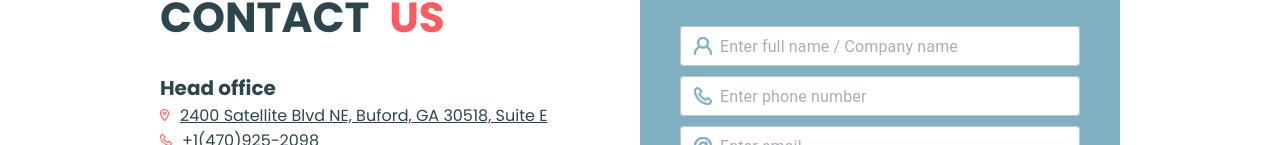
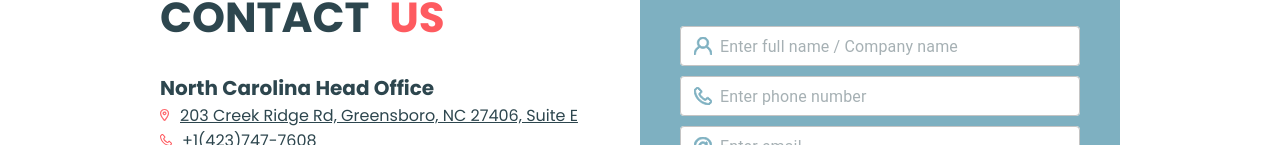
Before and after one commit to YevhenVe/nwt-llc, a React (Create React App) app: page / in a window 1280 px wide. Shown: the part 3821-3966 px from the top of the page. Built offline with nearby package versions, Linux system fonts and the light colour scheme; no server answers; the database is empty.

Commit message:
fixed contacts address and photo

```diff
--- a/src/pages/main/about/specializeCard/SpecializeCard.json
+++ b/src/pages/main/about/specializeCard/SpecializeCard.json
@@ -14,7 +14,7 @@
   },
   {
     "id": 2,
-    "image": "https://www.itekfed.com/assets/images/services-800x553-emergency-restoration-01.jpg",
+    "image": "https://nwt-llc.com/assets/images/modif.jpg",
     "title": "Upgrades & Modifications",
     "items": {
       "item1": "Antenna & Line Installation",
--- a/src/pages/main/contacts/ContactDetails.js
+++ b/src/pages/main/contacts/ContactDetails.js
@@ -6,49 +6,50 @@ const ContactDetails = ({ t }) => {
   const ContactDetailsContent = [
     {
       className: 'officeName',
-      text: 'Head office',
+      text: 'North Carolina Head Office',
     },
     {
       className: 'address',
       icon: <LocationIcon />,
-      link: `https://www.google.com/maps/place/34%C2%B005'15.3%22N+84%C2%B000'03.3%22W/@34.0875831,-84.0015607,232m/data=!3m2!1e3!4b1!4m4!3m3!8m2!3d34.087582!4d-84.000917?entry=ttu`,
-      text: '2400 Satellite Blvd NE, Buford, GA 30518, Suite E',
+      link: 'https://maps.app.goo.gl/dSBFY4gPNvime47L7',
+      text: '203 Creek Ridge Rd, Greensboro, NC 27406, Suite E',
     },
+    {
+      className: 'phone',
+      icon: <PhoneIcon />,
+      link: 'tel:+14237477608',
+      text: '+1(423)747-7608',
+
+    },
+    {
+      className: 'email',
+      icon: <EmailIcon />,
+      link: 'mailto:info@nwt-llc.com',
+      text: 'brian.gray@nwt-llc.com',
+    },
+    {
+      className: 'officeName',
+      text: 'Georgia Branch Office',
+    },
+    {
+      className: 'address',
+      icon: <LocationIcon />,
+      link: 'https://maps.app.goo.gl/VFpJ7HYHE6Kua5fc7',
+      text: '5055 Old Ellis Point UNIT D25055 Old Ellis Point, Roswell, GA 30076',
+    },
+
     {
       className: 'phone',
       icon: <PhoneIcon />,
       link: 'tel:+14709252098',
       text: '+1(470)925-2098',
     },
-    {
-      className: 'email',
-      icon: <EmailIcon />,
-      link: 'mailto:info@nwt-llc.com',
-      text: 'info@nwt-llc.com',
-    },
-    {
-      className: 'officeName',
-      text: 'North Carolina office',
-    },
-    {
-      className: 'address',
-      icon: <LocationIcon />,
-      link: 'https://maps.app.goo.gl/fyUugTaTF7EsyG3z7',
-      text: '203 Creek Ridge Rd, Greensboro, NC 27406, Suite E',
-    },
-
-    {
-      className: 'phone',
-      icon: <PhoneIcon />,
-      link: 'tel:+14044044040',
-      text: '404-404-4040',
-    },
 
     {
       className: 'email',
       icon: <EmailIcon />,
       link: 'mailto:brian.gray@nwt-llc.com',
-      text: 'brian.gray@nwt-llc.com',
+      text: 'info@nwt-llc.com',
     },
   ];
   return (
--- a/src/pages/main/contacts/Contacts.js
+++ b/src/pages/main/contacts/Contacts.js
@@ -53,7 +53,7 @@ const Contacts = () => {
       </div>
       <iframe
         className="map"
-        src="https://www.google.com/maps/embed?pb=!1m18!1m12!1m3!1d826.0757534656881!2d-84.00102474478838!3d34.08737889799626!2m3!1f0!2f0!3f0!3m2!1i1024!2i768!4f13.1!3m3!1m2!1s0x88f5959a5794f9df%3A0x75a68ad86afb1573!2sNew%20World%20Telecom%20LLC!5e0!3m2!1sen!2sus!4v1699551204403!5m2!1sen!2sus"
+        src="https://www.google.com/maps/embed?pb=!1m18!1m12!1m3!1d202.58918035197308!2d-79.79507651338093!3d36.02814586762136!2m3!1f0!2f0!3f0!3m2!1i1024!2i768!4f13.1!3m3!1m2!1s0x885319b0b403a25d%3A0x8c40057d48a45d8c!2s203%20Creek%20Ridge%20Rd%20Suite%20E%2C%20Greensboro%2C%20NC%2027406!5e1!3m2!1sen!2sus!4v1764967260745!5m2!1sen!2sus"
         width="100%"
         height="600"
         allowFullScreen=""
```
Also changed, not shown: src/assets/images/office.jpg, 1 other file (tests, documents, lock files or other folders).
